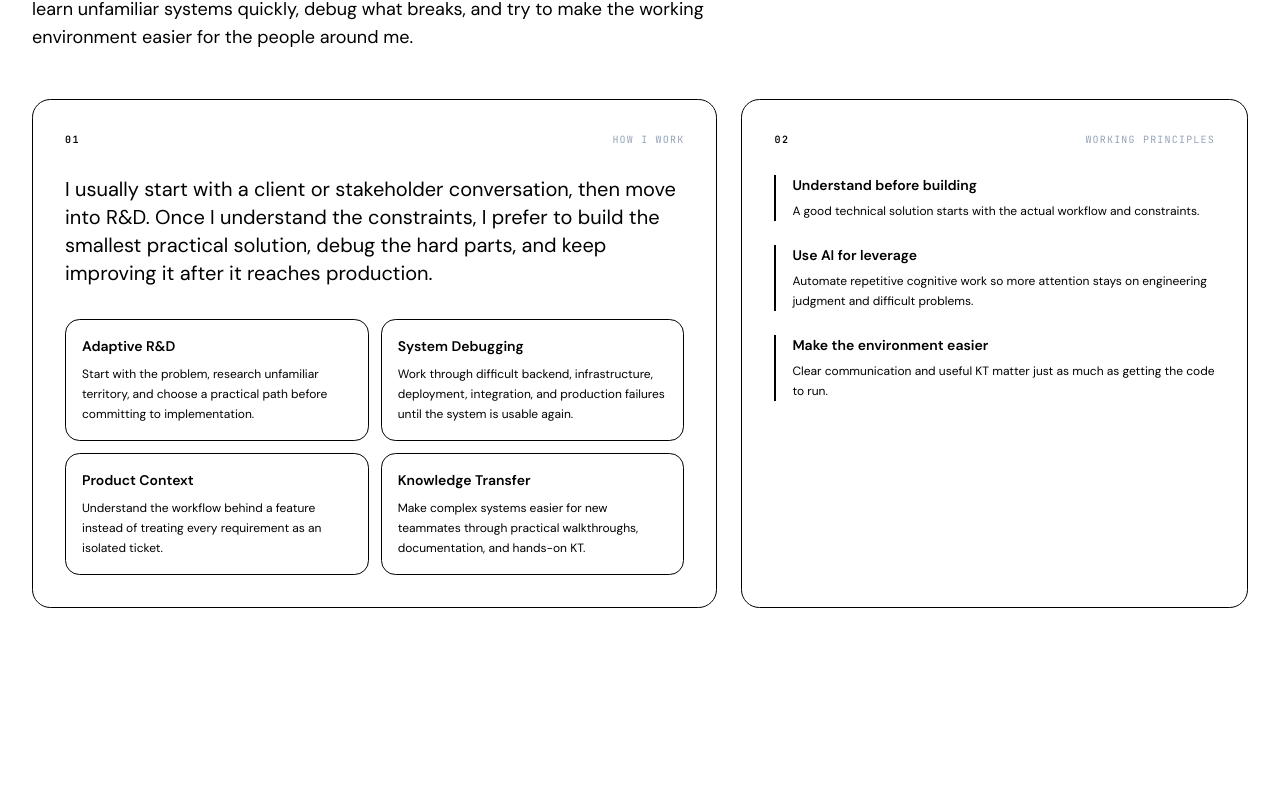
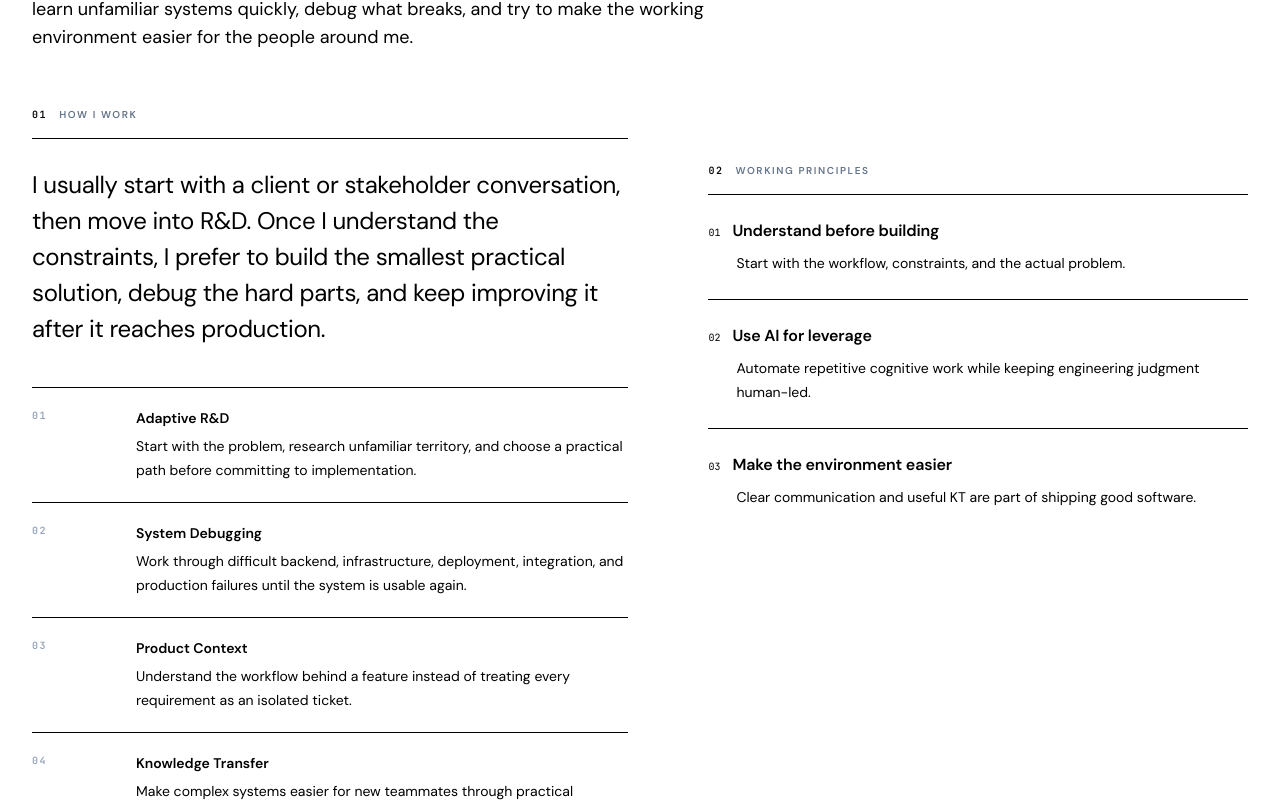
Before and after one commit to MeghrajGoudThigulla/meghraj-portfolio, a Next.js app in the folder portfolio-frontend/: page / in a window 1280 px wide. Shown: the part 1295-2100 px from the top of the page. Built offline with nearby package versions, Linux system fonts and the light colour scheme.

Commit message:
design(about): replace nested cards with editorial hierarchy and readable content flow

```diff
--- a/portfolio-frontend/components/About.tsx
+++ b/portfolio-frontend/components/About.tsx
@@ -8,6 +8,12 @@ const STRENGTHS = [
   { title: "System Debugging", detail: "Work through difficult backend, infrastructure, deployment, integration, and production failures until the system is usable again." },
   { title: "Product Context", detail: "Understand the workflow behind a feature instead of treating every requirement as an isolated ticket." },
   { title: "Knowledge Transfer", detail: "Make complex systems easier for new teammates through practical walkthroughs, documentation, and hands-on KT." },
+];
+
+const PRINCIPLES = [
+  ["Understand before building", "Start with the workflow, constraints, and the actual problem."],
+  ["Use AI for leverage", "Automate repetitive cognitive work while keeping engineering judgment human-led."],
+  ["Make the environment easier", "Clear communication and useful KT are part of shipping good software."],
 ];
 
 export default function About() {
@@ -27,41 +33,42 @@ export default function About() {
           description="I work across AI/ML, backend systems, Flutter, infrastructure, and product R&D. I learn unfamiliar systems quickly, debug what breaks, and try to make the working environment easier for the people around me."
         />
 
-        <motion.div className="mt-10 grid gap-4 lg:grid-cols-[1.15fr,0.85fr] lg:gap-6" variants={containerVariants} initial="hidden" whileInView="visible" viewport={{ once: true, margin: '-80px' }}>
-          <motion.article variants={itemVariants} className="card p-6 sm:p-8">
-            <div className="flex items-center gap-3">
+        <motion.div className="mt-14 grid gap-14 lg:grid-cols-[1.05fr,0.95fr] lg:gap-20" variants={containerVariants} initial="hidden" whileInView="visible" viewport={{ once: true, margin: '-80px' }}>
+          <motion.article variants={itemVariants}>
+            <div className="flex items-center gap-3 border-b border-brand-border pb-4">
               <span className="font-mono text-[10px] font-semibold uppercase tracking-[0.16em] text-brand-blue">01</span>
-              <span className="h-px flex-1 bg-brand-border" />
-              <span className="font-mono text-[10px] uppercase tracking-[0.12em] text-slate-400">How I work</span>
+              <span className="text-[10px] font-semibold uppercase tracking-[0.16em] text-slate-500">How I work</span>
             </div>
-            <p className="mt-7 max-w-2xl text-lg leading-8 text-brand-charcoal sm:text-xl">
+            <p className="mt-7 max-w-2xl text-xl leading-8 tracking-[-0.015em] text-brand-navy sm:text-2xl sm:leading-9">
               I usually start with a client or stakeholder conversation, then move into R&D. Once I understand the constraints, I prefer to build the smallest practical solution, debug the hard parts, and keep improving it after it reaches production.
             </p>
-            <div className="mt-8 grid gap-3 sm:grid-cols-2">
-              {STRENGTHS.map((item) => (
-                <div key={item.title} className="rounded-xl border border-brand-border bg-brand-muted/50 p-4">
-                  <h3 className="text-sm font-semibold text-brand-navy">{item.title}</h3>
-                  <p className="mt-2 text-xs leading-5 text-brand-charcoal">{item.detail}</p>
+
+            <div className="mt-10 divide-y divide-brand-border border-y border-brand-border">
+              {STRENGTHS.map((item, index) => (
+                <div key={item.title} className="grid gap-3 py-5 sm:grid-cols-[5rem_1fr] sm:gap-6">
+                  <span className="font-mono text-[10px] font-semibold uppercase tracking-[0.14em] text-slate-400">0{index + 1}</span>
+                  <div>
+                    <h3 className="text-sm font-semibold text-brand-navy">{item.title}</h3>
+                    <p className="mt-1.5 max-w-xl text-sm leading-6 text-brand-charcoal">{item.detail}</p>
+                  </div>
                 </div>
               ))}
             </div>
           </motion.article>
 
-          <motion.aside variants={itemVariants} className="card p-6 sm:p-8">
-            <div className="flex items-center gap-3">
+          <motion.aside variants={itemVariants} className="lg:pt-14">
+            <div className="flex items-center gap-3 border-b border-brand-border pb-4">
               <span className="font-mono text-[10px] font-semibold uppercase tracking-[0.16em] text-brand-blue">02</span>
-              <span className="h-px flex-1 bg-brand-border" />
-              <span className="font-mono text-[10px] uppercase tracking-[0.12em] text-slate-400">Working principles</span>
+              <span className="text-[10px] font-semibold uppercase tracking-[0.16em] text-slate-500">Working principles</span>
             </div>
-            <div className="mt-7 space-y-6">
-              {[
-                ["Understand before building", "A good technical solution starts with the actual workflow and constraints."],
-                ["Use AI for leverage", "Automate repetitive cognitive work so more attention stays on engineering judgment and difficult problems."],
-                ["Make the environment easier", "Clear communication and useful KT matter just as much as getting the code to run."],
-              ].map(([title, detail]) => (
-                <div key={title} className="border-l-2 border-brand-blue/60 pl-4">
-                  <h3 className="text-sm font-semibold text-brand-navy">{title}</h3>
-                  <p className="mt-1.5 text-xs leading-5 text-brand-charcoal">{detail}</p>
+            <div className="divide-y divide-brand-border">
+              {PRINCIPLES.map(([title, detail], index) => (
+                <div key={title} className="py-6">
+                  <div className="flex items-baseline gap-3">
+                    <span className="font-mono text-[10px] text-brand-blue">0{index + 1}</span>
+                    <h3 className="text-base font-semibold tracking-[-0.01em] text-brand-navy">{title}</h3>
+                  </div>
+                  <p className="mt-2 pl-7 text-sm leading-6 text-brand-charcoal">{detail}</p>
                 </div>
               ))}
             </div>
```
